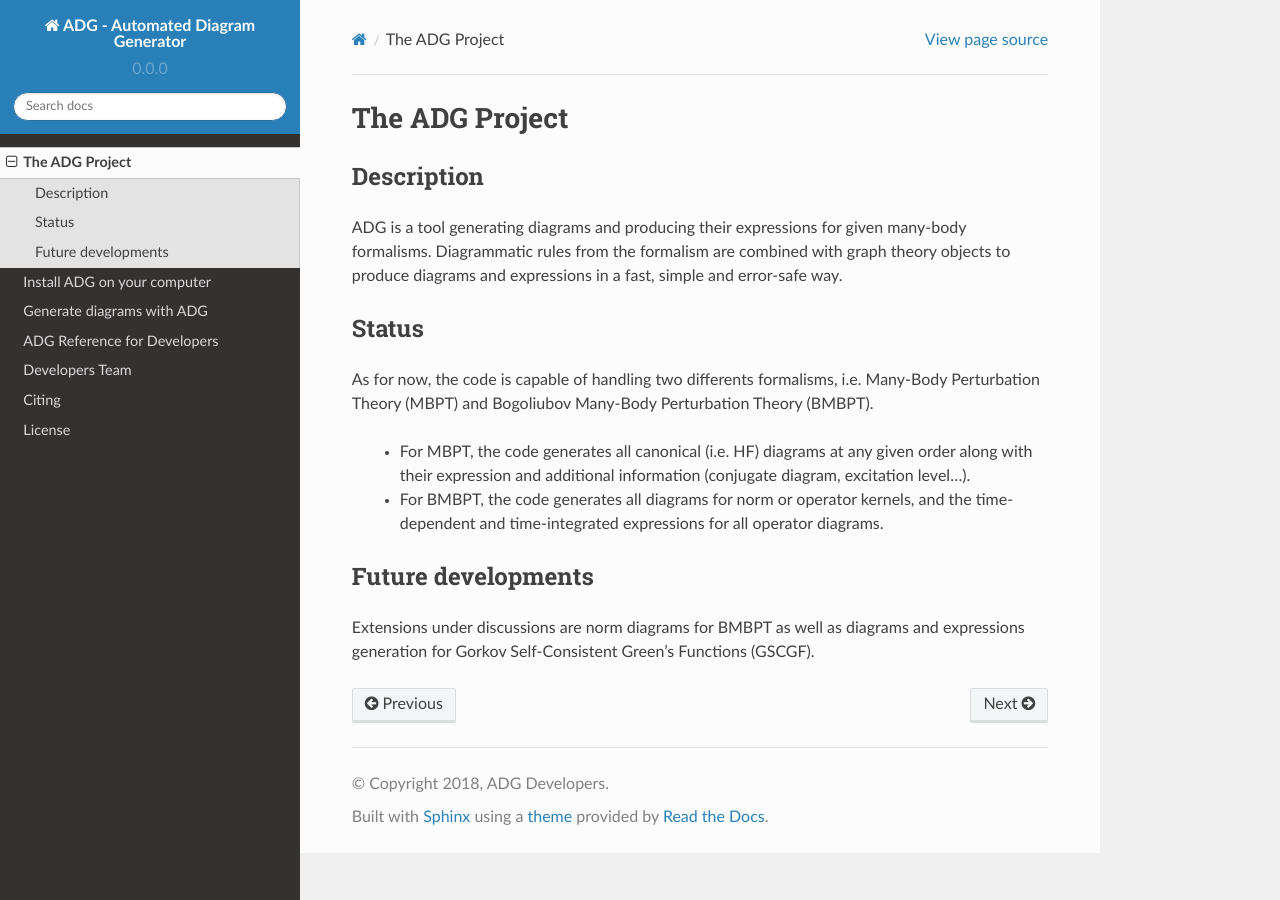
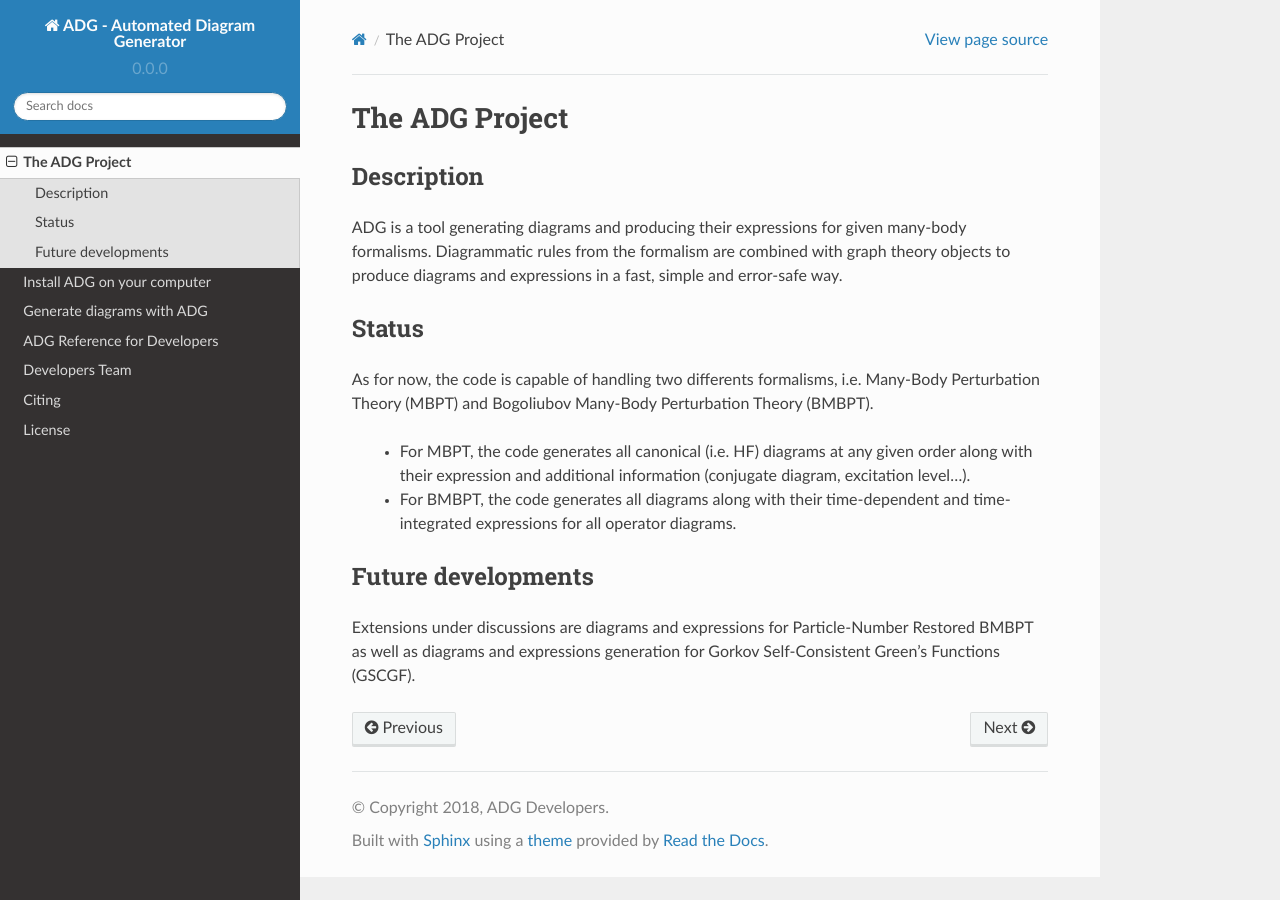
Before and after one commit to adgproject/adg, a Sphinx documentation site: the page built from doc/project.rst, in a window 1280 px wide. Built offline with Sphinx 7.4.7 and the Read the Docs theme 2.0.0, drawn with Linux system fonts in a browser that asks for light colours.

Commit message:
Remove norm diagrams from the docs.

```diff
--- a/doc/project.rst
+++ b/doc/project.rst
@@ -16,11 +16,11 @@ Theory (BMBPT).
   - For MBPT, the code generates all canonical (i.e. HF) diagrams at any given
     order along with their expression and additional information
     (conjugate diagram, excitation level...).
-  - For BMBPT, the code generates all diagrams for norm or operator kernels,
-    and the time-dependent and time-integrated expressions for all operator
-    diagrams.
+  - For BMBPT, the code generates all diagrams along with their time-dependent
+    and time-integrated expressions for all operator diagrams.
 
 Future developments
 -------------------
-Extensions under discussions are norm diagrams for BMBPT as well as diagrams
-and expressions generation for Gorkov Self-Consistent Green's Functions (GSCGF).
+Extensions under discussions are diagrams and expressions for Particle-Number
+Restored BMBPT as well as diagrams and expressions generation for Gorkov
+Self-Consistent Green's Functions (GSCGF).
--- a/doc/use.rst
+++ b/doc/use.rst
@@ -40,7 +40,6 @@ Generic options:
 BMBPT options:
 **************
 
--n, --norm              study norm BMBPT diagrams instead of operator ones
 -3N, --with_three_body  use two and three-body forces for BMBPT diagrams
 -dt, --draw_tsds        draw Time-Structure Diagrams
 
@@ -62,7 +61,7 @@ Output files
 The output of the program is stored in a folder named after the theory, and a
 subfolder named after the order, i.e. for our previous example, results would
 be stored under ``/BMBPT/Order-4``. In the case of BMBPT, suffixes are added
-for diagrams computed using three-body forces, and/or norm diagrams.
+for diagrams computed using three-body forces.
 
 The main output file of the program, called ``result.tex``, is a LaTeX file
 containing the expressions of the diagrams along other basic infos on their
```
Also changed, not shown: README.md (+5 -5 lines), 1 other file.
